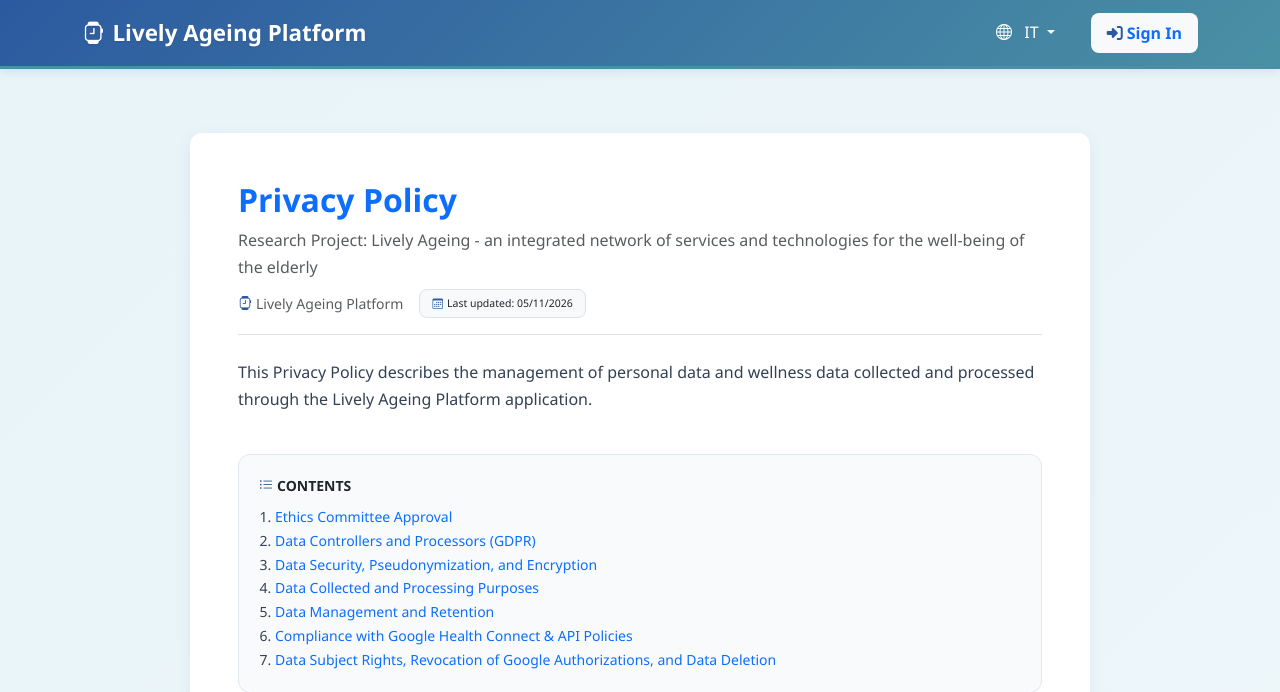
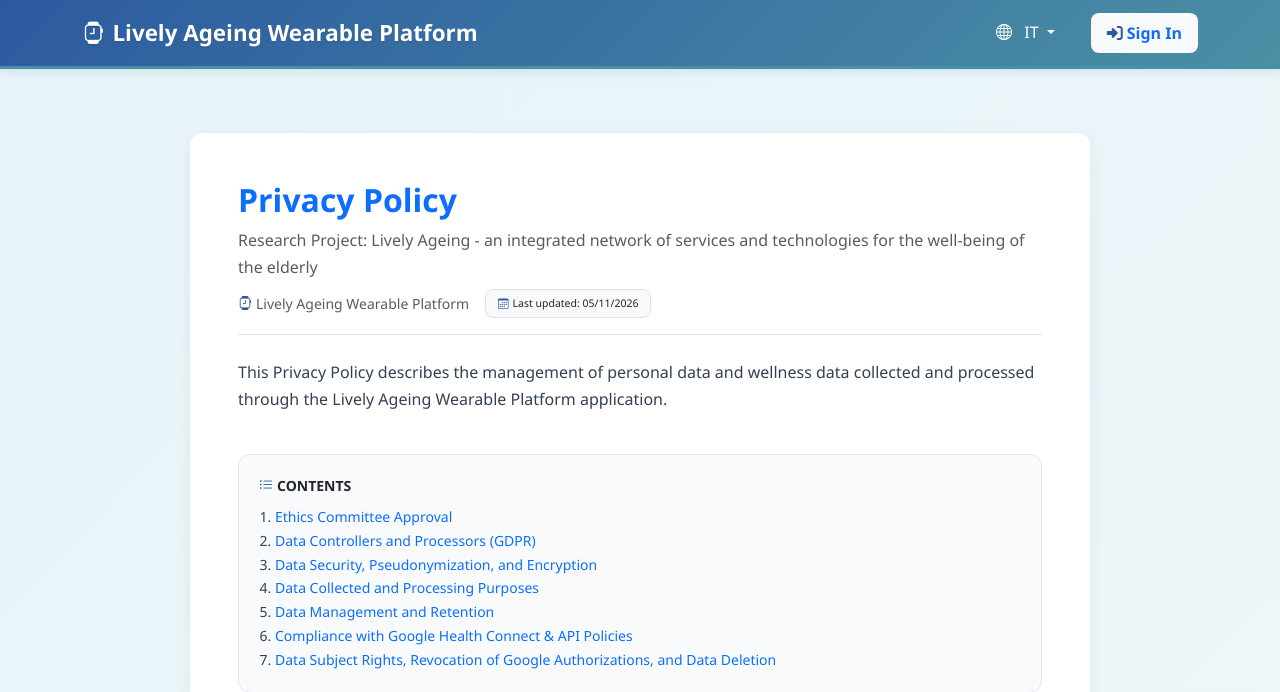
Before and after one commit to giovannibonisoli/wearable_data_platform, a Flask app: page /privacy_policy in a window 1280 px wide. Shown: the top 692 px of the page. Run offline with Flask 3, Linux system fonts and the light colour scheme; parts of the project's set-up code (start-up, migrations or seed data) failed here and were passed over.

Commit message:
Restore Lively Ageing Wearable Platform as name

```diff
--- a/templates/auth_confirmation.html
+++ b/templates/auth_confirmation.html
@@ -3,7 +3,7 @@
 <head>
     <meta charset="UTF-8">
     <meta name="viewport" content="width=device-width, initial-scale=1.0">
-    <title>{{ _('Email Data Access Confirmation') }} - Lively Ageing Platform</title>
+    <title>{{ _('Email Data Access Confirmation') }} - Lively Ageing Wearable Platform</title>
     <!-- Bootstrap CSS -->
     <link href="https://cdn.jsdelivr.net/npm/bootstrap@5.3.0/dist/css/bootstrap.min.css" rel="stylesheet">
     <!-- Font Awesome -->
@@ -64,7 +64,7 @@
 
             <div class="brand">
                 <h6>
-                    <i class="fas fa-heartbeat me-2"></i>Lively Ageing Platform
+                    <i class="fas fa-heartbeat me-2"></i>Lively Ageing Wearable Platform
                 </h6>
                 <p>{{ _('Advanced Wearable Devices Monitoring System') }}</p>
             </div>
--- a/templates/auth_email_sent_confirmation.html
+++ b/templates/auth_email_sent_confirmation.html
@@ -1,6 +1,6 @@
 {% extends "base.html" %}
 
-{% block title %}{{ _('Email Sent') }} - Lively Ageing Platform{% endblock %}
+{% block title %}{{ _('Email Sent') }} - Lively Ageing Wearable Platform{% endblock %}
 
 {% block content %}
 <div class="dashboard">
--- a/templates/base.html
+++ b/templates/base.html
@@ -3,7 +3,7 @@
 <head>
     <meta charset="UTF-8">
     <meta name="viewport" content="width=device-width, initial-scale=1.0">
-    <title>{% block title %}{% endblock %} - Lively Ageing Platform</title>
+    <title>{% block title %}{% endblock %} - Lively Ageing Wearable Platform</title>
     <!-- Bootstrap CSS -->
     <link href="https://cdn.jsdelivr.net/npm/bootstrap@5.3.0/dist/css/bootstrap.min.css" rel="stylesheet">
     <!-- Font Awesome -->
@@ -54,7 +54,7 @@
     <nav class="navbar navbar-expand-lg navbar-dark bg-primary">
         <div class="container">
             <a class="navbar-brand" href="{{ home_url() }}">
-                <i class="bi bi-smartwatch me-2"></i>Lively Ageing Platform
+                <i class="bi bi-smartwatch me-2"></i>Lively Ageing Wearable Platform
             </a>
             <button class="navbar-toggler" type="button" data-bs-toggle="collapse" data-bs-target="#navbarNav">
                 <span class="navbar-toggler-icon"></span>
@@ -173,7 +173,7 @@
     <footer class="footer">
         <div class="container">
             <div class="d-flex flex-column flex-md-row justify-content-between align-items-center gap-2">
-                <p class="mb-0">&copy; 2026 Lively Ageing Platform. {{ _('All rights reserved') }}.</p>
+                <p class="mb-0">&copy; 2026 Lively Ageing Wearable Platform. {{ _('All rights reserved') }}.</p>
                 <div class="d-flex gap-3">
                     <a href="{{ url_for('privacy_policy') }}" class="text-white text-decoration-underline small">
                         {{ _('Privacy Policy') }}
--- a/templates/base_public.html
+++ b/templates/base_public.html
@@ -3,7 +3,8 @@
 <head>
     <meta charset="UTF-8">
     <meta name="viewport" content="width=device-width, initial-scale=1.0">
-    <title>{% block title %}{% endblock %}Lively Ageing Platform</title>
+    <meta name="google-site-verification" content="9un7siMfmbtuEttpU4Puk1INRRfGpmATqHPCRyoWp7E" />
+    <title>{% block title %}{% endblock %}Lively Ageing Wearable Platform</title>
     <!-- Bootstrap CSS -->
     <link href="https://cdn.jsdelivr.net/npm/bootstrap@5.3.0/dist/css/bootstrap.min.css" rel="stylesheet">
     <!-- Font Awesome -->
@@ -25,7 +26,7 @@
     <nav class="navbar navbar-expand-lg navbar-dark bg-primary">
         <div class="container">
             <a class="navbar-brand" href="{{ url_for('root') }}">
-                <i class="bi bi-smartwatch me-2"></i>Lively Ageing Platform
+                <i class="bi bi-smartwatch me-2"></i>Lively Ageing Wearable Platform
             </a>
             <button class="navbar-toggler" type="button" data-bs-toggle="collapse" data-bs-target="#publicNavbar">
                 <span class="navbar-toggler-icon"></span>
@@ -78,7 +79,7 @@
     <footer class="footer">
         <div class="container">
             <div class="d-flex flex-column flex-md-row justify-content-between align-items-center gap-2">
-                <p class="mb-0">&copy; 2026 Lively Ageing Platform. {{ _('All rights reserved') }}.</p>
+                <p class="mb-0">&copy; 2026 LLively Ageing Wearable Platform. {{ _('All rights reserved') }}.</p>
                 <div class="d-flex gap-3">
                     <a href="{{ url_for('privacy_policy') }}" class="text-white text-decoration-underline small">
                         {{ _('Privacy Policy') }}
--- a/templates/device_list.html
+++ b/templates/device_list.html
@@ -1,6 +1,6 @@
 {% extends "base.html" %}
 
-{% block title %}{{ _('Device Management') }} - Lively Ageing Platform{% endblock %}
+{% block title %}{{ _('Device Management') }} - Lively Ageing Wearable Platform{% endblock %}
 
 {% block content %}
 <div class="dashboard">
--- a/templates/landing.html
+++ b/templates/landing.html
@@ -56,7 +56,7 @@
                     <i class="bi bi-heart-pulse me-1"></i>
                     {{ _('UNIMORE Research Project') }}
                 </span>
-                <h1 class="mb-3">Lively Ageing Web Platform</h1>
+                <h1 class="mb-3">Lively Ageing Wearable Platform</h1>
                 <p class="lead mb-4" style="opacity: 0.92;">
                     {{ _("The platform enables authorized care and research staff within the Lively Ageing project to monitor physical activity, vital parameters, and sleep metrics collected from enrolled participants' wearable devices via Google Health.") }}
                 </p>
--- a/templates/login.html
+++ b/templates/login.html
@@ -3,7 +3,7 @@
 <head>
     <meta charset="UTF-8">
     <meta name="viewport" content="width=device-width, initial-scale=1.0">
-        <title>{{ _('Login') }} - Lively Ageing Platform</title>
+        <title>{{ _('Login') }} - Lively Ageing Wearable Platform</title>
     <!-- Bootstrap CSS -->
     <link href="https://cdn.jsdelivr.net/npm/bootstrap@5.3.0/dist/css/bootstrap.min.css" rel="stylesheet">
     <!-- Font Awesome -->
@@ -39,7 +39,7 @@
                 <div class="logo mb-4">
                     <i class="bi bi-smartwatch text-white" style="font-size: 3rem;"></i>
                 </div>
-                <h2 class="text-white mb-2">Lively Ageing Platform</h2>
+                <h2 class="text-white mb-2">Lively Ageing Wearable Platform</h2>
             </div>
 
             <div class="login-body">
@@ -101,7 +101,7 @@
                     </div>
                     <small class="text-muted">
                         <i class="fas fa-copyright me-1"></i>
-                        2026 Lively Ageing Platform
+                        2026 Lively Ageing Wearable Platform
                     </small>
                 </div>
             </div>
--- a/templates/privacy_policy.html
+++ b/templates/privacy_policy.html
@@ -55,7 +55,7 @@
                 {{ _('Research Project: Lively Ageing - an integrated network of services and technologies for the well-being of the elderly') }}
             </p>
             <div class="d-flex flex-wrap align-items-center gap-3 text-muted small">
-                <span><i class="bi bi-smartwatch me-1"></i>Lively Ageing Platform</span>
+                <span><i class="bi bi-smartwatch me-1"></i>Lively Ageing Wearable Platform</span>
                 <span class="badge bg-light text-dark border">
                     <i class="bi bi-calendar3 me-1"></i>{{ _('Last updated: 05/11/2026') }}
                 </span>
@@ -63,7 +63,7 @@
         </div>
 
         <p>
-            {{ _('This Privacy Policy describes the management of personal data and wellness data collected and processed through the Lively Ageing Platform application.') }}
+            {{ _('This Privacy Policy describes the management of personal data and wellness data collected and processed through the Lively Ageing Wearable Platform application.') }}
         </p>
 
         <!-- Quick Table of Contents -->
@@ -202,7 +202,7 @@
         <div class="legal-callout my-3">
             <p class="mb-2">
                 <strong>{{ _('Formal Limited Use Statement:') }}</strong>
-                {{ _('The use and transfer to any other app of information received from Google Health APIs by the Lively Ageing Platform will adhere to the Google Health API Developer and User Data Policy and the Google Health API User Data and Health Research Policy, including the Limited Use requirements.') }}
+                {{ _('The use and transfer to any other app of information received from Google Health APIs by the Lively Ageing Wearable Platform will adhere to the Google Health API Developer and User Data Policy and the Google Health API User Data and Health Research Policy, including the Limited Use requirements.') }}
             </p>
             <ul class="mb-0">
                 <li class="mb-1">
@@ -239,7 +239,7 @@
         <ul>
             <li class="mb-2">
                 <strong>{{ _('Via Google Account Management:') }}</strong>
-                {{ _('By accessing the security section of their Google Account (or the associated project account) under "Third-party apps with account access" and removing authorization for the Lively Ageing Platform;') }}
+                {{ _('By accessing the security section of their Google Account (or the associated project account) under "Third-party apps with account access" and removing authorization for the Lively Ageing Wearable Platform;') }}
             </li>
             <li>
                 <strong>{{ _('Via Platform / Investigator:') }}</strong>
--- a/templates/terms_of_service.html
+++ b/templates/terms_of_service.html
@@ -31,7 +31,7 @@
         <div class="border-bottom pb-3 mb-4">
             <h1 class="h2 fw-bold text-primary mb-2">{{ _('Terms of Service') }}</h1>
             <div class="d-flex flex-wrap align-items-center gap-3 text-muted small">
-                <span><i class="bi bi-smartwatch me-1"></i>Lively Ageing Platform</span>
+                <span><i class="bi bi-smartwatch me-1"></i>Lively Ageing Wearable Platform</span>
                 <span class="badge bg-light text-dark border">
                     <i class="bi bi-calendar3 me-1"></i>{{ _('Last updated: 05/11/2026') }}
                 </span>
@@ -41,7 +41,7 @@
         <!-- 1. Subject and Scope -->
         <h2 id="tos-1">{{ _('1. Subject and Scope of the Service') }}</h2>
         <p>
-            {{ _('The Lively Ageing Platform (hereinafter "Platform") is a software tool — for exclusive scientific research purposes — developed and managed by the University of Modena and Reggio Emilia (UNIMORE), intended for the technical management, synchronization, and monitoring of wearable devices within the scientific project "LivelyAgeing: an integrated network of services and technologies for the well-being of the elderly"') }}
+            {{ _('The Lively Ageing Wearable Platform is a software tool, for exclusive scientific research purposes, developed and managed by the University of Modena and Reggio Emilia (UNIMORE), intended for the technical management, synchronization, and monitoring of wearable devices within the scientific project "LivelyAgeing: an integrated network of services and technologies for the well-being of the elderly"') }}
             (<a href="https://www.livelyageing.unimore.it/" target="_blank" rel="noopener noreferrer">https://www.livelyageing.unimore.it/</a>).
         </p>
 
@@ -79,7 +79,7 @@
         <!-- 5. Intellectual Property -->
         <h2 id="tos-5">{{ _('5. Intellectual Property') }}</h2>
         <p>
-            {{ _('The application, source code, software architecture, and the name "Lively Ageing Platform" are the exclusive property of the University of Modena and Reggio Emilia.') }}
+            {{ _('The application, source code, software architecture, and the name "Lively Ageing Wearable Platform" are the exclusive property of the University of Modena and Reggio Emilia.') }}
         </p>
 
         <!-- 6. Limitation of Liability -->
--- a/utils/encryption.py
+++ b/utils/encryption.py
@@ -4,7 +4,7 @@ import base64
 from config import SECRET_KEY
 
 # The secret key must be 32 bytes (it must be the same for encryption and decryption)
-if not SECRET_KEY or len(SECRET_KEY) != 32:
+if not SECRET_KEY or len(SECRET_KEY) < 32:
     raise ValueError("The secret key must have 32 bytes.")
 
 # Convert the key to base64 format for Fernet
```
Also changed, not shown: translations/en/LC_MESSAGES/messages.po, translations/es/LC_MESSAGES/messages.po, translations/it/LC_MESSAGES/messages.po.
